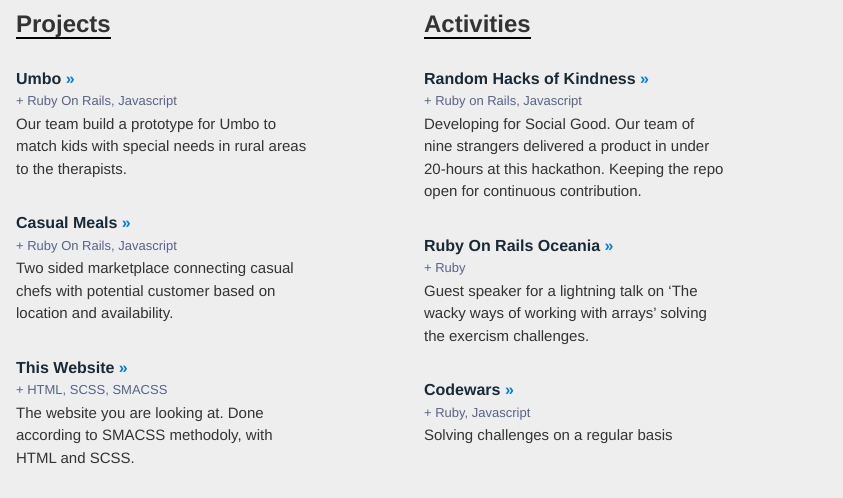
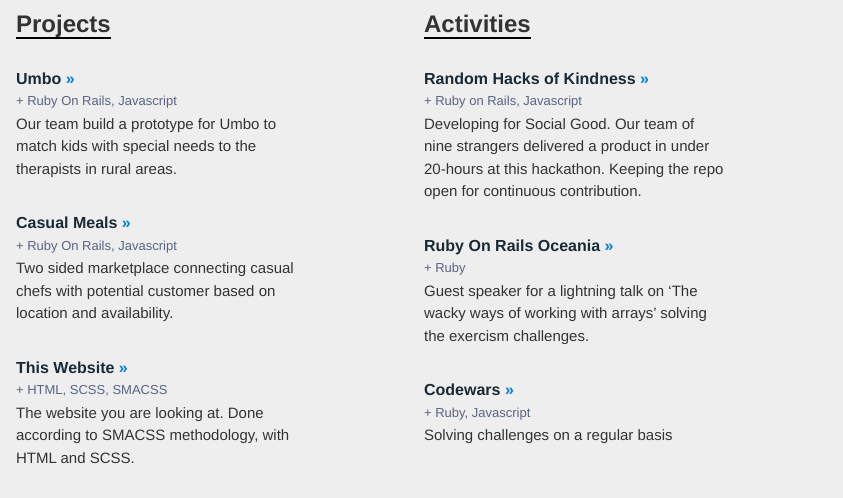
Before and after one commit to IvanRahn/portfolio, a plain HTML site: page index.html in a window 1280 px wide. Shown: the part 427-925 px from the top of the page, 0-843 px from the left. Drawn offline with nearby package versions, Linux system fonts and the light colour scheme; some packages are replaced by stand-ins of ours; a script that the page names is missing.

Commit message:
update description

```diff
--- a/css/main.css
+++ b/css/main.css
@@ -16,7 +16,8 @@ body {
   box-sizing: border-box;
   max-width: 1280px;
   margin: 0 auto;
-  line-height: 150%; }
+  line-height: 150%;
+  }
 
 main {
   padding: 8px; }
--- a/index.html
+++ b/index.html
@@ -33,8 +33,7 @@
             <div class="content-block">
               <h3><span>Umbo</span></h3>
               <p class="content-block-additional">+ Ruby On Rails, Javascript</p>
-              <p> Our team build a prototype for Umbo to match kids with special needs in rural areas
-                to the therapists.
+              <p> Our team build a prototype for Umbo to match kids with special needs to the therapists in rural areas.
               </p>
             </div>
           </a>
@@ -54,7 +53,7 @@
       <div class="content-block">
         <h3><span>This Website</span></h3>
         <p class="content-block-additional">+ HTML, SCSS, SMACSS</p>
-        <p>The website you are looking at. Done according to SMACSS methodoly, with HTML and SCSS.</p>
+        <p>The website you are looking at. Done according to SMACSS methodology, with HTML and SCSS.</p>
       </div>
     </a>
   </article>
```
